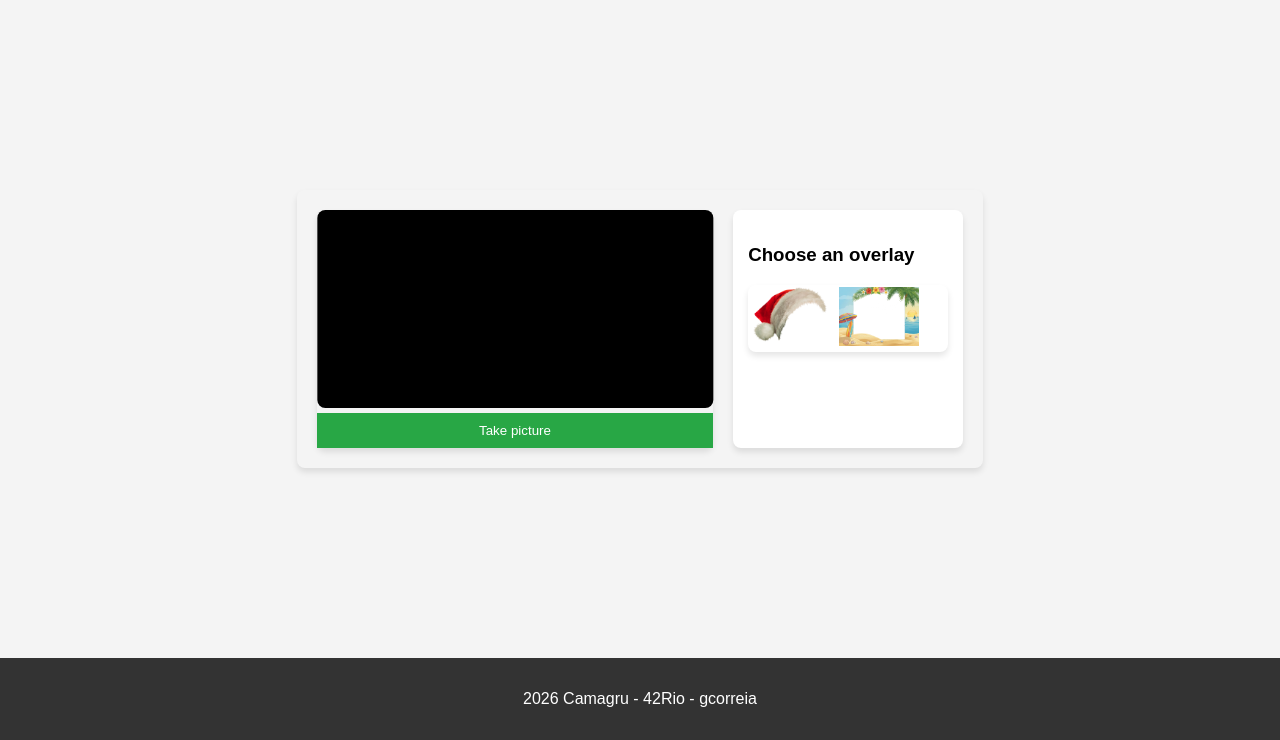
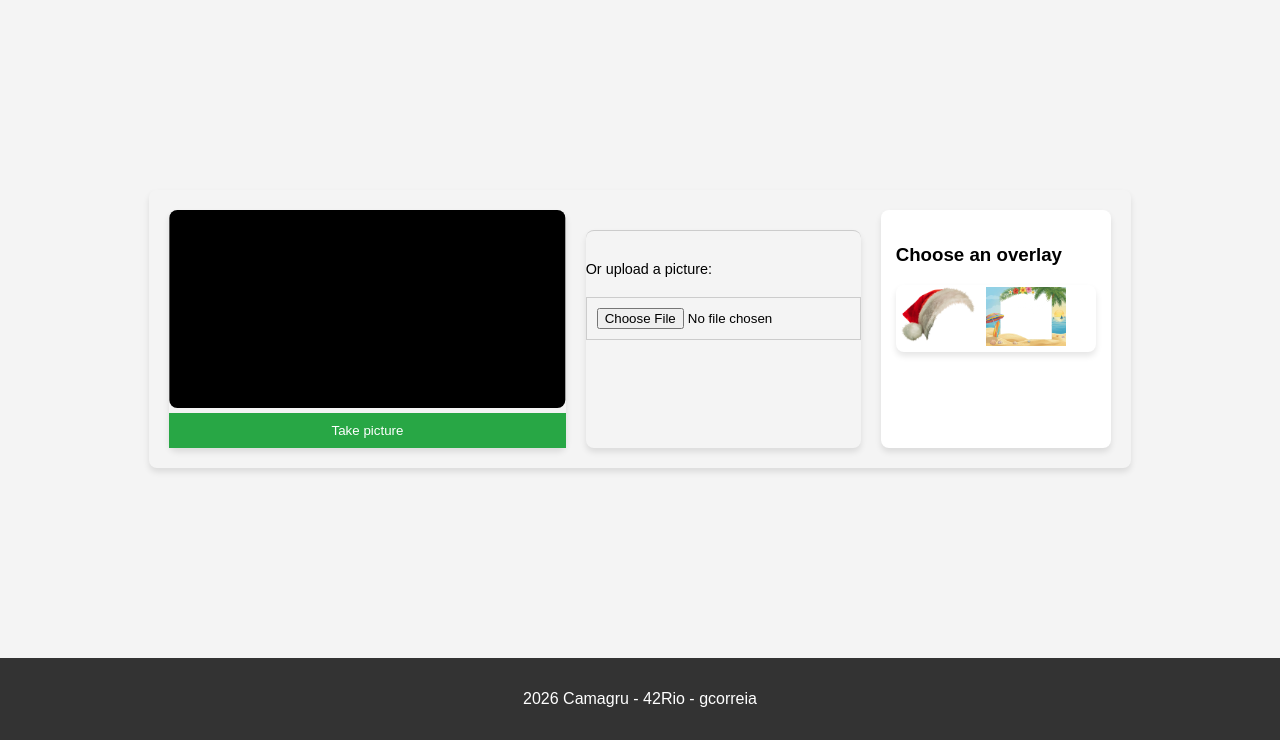
Before and after one commit to gabrielclcardoso/web1, a PHP site: page /studio.php in a window 1280 px wide. Shown: the part 60-800 px from the top of the page. Run offline with PHP 8.4, Linux system fonts and the light colour scheme; the visitor is signed in with stand-in values (Sample User, id 1).

Commit message:
feat: implement picture uploading

```diff
--- a/public/js/camera.js
+++ b/public/js/camera.js
@@ -1,15 +1,24 @@
 const video = document.getElementById("video");
+const canvas = document.getElementById("canvas");
 const captureBtn = document.getElementById("capture-btn");
+const fileUpload = document.getElementById("file-upload");
+const clearUploadBtn = document.getElementById("clear-upload");
 const overlayItems = document.querySelectorAll(".overlay-item");
+
 let selectedOverlay = null;
+let useUploadedFile = false;
 
+function startWebcam() {
   navigator.mediaDevices
     .getUserMedia({ video: true, audio: false })
     .then((stream) => {
       video.srcObject = stream;
     })
     .catch((err) => console.error("Unable to access webcam: ", err));
+}
+startWebcam();
 
+// Disable picture without overlay
 overlayItems.forEach((item) => {
   item.addEventListener("click", () => {
     overlayItems.forEach((i) => i.classList.remove("selected"));
@@ -19,15 +28,61 @@ overlayItems.forEach((item) => {
   });
 });
 
+// Image upload logic
+fileUpload.addEventListener("change", (e) => {
+  const file = e.target.files[0];
+  if (!file) return;
+
+  const reader = new FileReader();
+  reader.onload = (event) => {
+    const img = new Image();
+    img.onload = () => {
+      const MAX_WIDTH = 640;
+      let width = img.width;
+      let height = img.height;
+
+      if (width > MAX_WIDTH) {
+        height = height * (MAX_WIDTH / width);
+        width = MAX_WIDTH;
+      }
+
+      canvas.width = width;
+      canvas.height = height;
+
+      const ctx = canvas.getContext("2d");
+      ctx.drawImage(img, 0, 0, width, height);
+
+      // Switch from video to canvas
+      video.style.display = "none";
+      canvas.style.display = "block";
+      clearUploadBtn.style.display = "inline-block";
+      useUploadedFile = true;
+    };
+    img.src = event.target.result;
+  };
+  reader.readAsDataURL(file);
+});
+
+clearUploadBtn.addEventListener("click", () => {
+  fileUpload.value = "";
+  useUploadedFile = false;
+  canvas.style.display = "none";
+  video.style.display = "block";
+  clearUploadBtn.style.display = "none";
+});
+
 captureBtn.addEventListener("click", () => {
-  const canvas = document.getElementById("canvas");
+  let imageData;
+
+  if (useUploadedFile) {
+    imageData = canvas.toDataURL("image/jpeg", 0.8);
+  } else {
     canvas.width = video.videoWidth;
     canvas.height = video.videoHeight;
-
     const ctx = canvas.getContext("2d");
     ctx.drawImage(video, 0, 0, canvas.width, canvas.height);
-
-  const imageData = canvas.toDataURL("image/png");
+    imageData = canvas.toDataURL("image/jpeg", 0.8);
+  }
 
   fetch("save_post.php", {
     method: "POST",
@@ -35,12 +90,11 @@ captureBtn.addEventListener("click", () => {
     body: JSON.stringify({
       image: imageData,
       overlay: selectedOverlay,
+      is_webcam: !useUploadedFile,
     }),
   })
     .then((response) => {
-      if (!response.ok) {
-        throw new Error("Server error: " + response.statusText);
-      }
+      if (!response.ok) throw new Error("Error: " + response.statusText);
       return response.json();
     })
     .then((data) => {
@@ -48,7 +102,6 @@ captureBtn.addEventListener("click", () => {
       else alert("Error: " + data.message);
     })
     .catch((error) => {
-      console.error("Fetch error:", error);
-      alert("Unexpected error, check the console");
+      alert(error.message);
     });
 });
--- a/public/save_post.php
+++ b/public/save_post.php
@@ -29,9 +29,11 @@ try {
     $fileName = 'post_' . $_SESSION['user_id'] . '_' . time() . '_' . bin2hex(random_bytes(4)) . '.png';
     $savePath = $uploadDir . $fileName;
 
+	$isWebcam = isset($input['is_webcam']) ? $input['is_webcam'] : true;
+
 	// Image processing and saving
     $processor = new ImageProcessor();
-    $processor->loadFromBase64($input['image'])
+    $processor->loadFromBase64($input['image'], $isWebcam)
               ->applyOverlay($overlayAbsolutePath)
               ->save($savePath);
 
--- a/public/studio.php
+++ b/public/studio.php
@@ -12,10 +12,13 @@ require_once '../srcs/includes/header.php';
 <div class="editor-container">
     <div class="camera-section">
         <video id="video" autoplay playsinline></video>
-
         <canvas id="canvas" style="display:none;"></canvas>
-
         <button id="capture-btn" class="btn" disabled>Take picture</button>
+    </div>
+	<div class="upload-section" style="margin-top: 20px; padding-top: 15px; border-top: 1px solid #ccc;">
+            <p style="margin-bottom: 10px; font-size: 0.9em;">Or upload a picture:</p>
+            <input type="file" id="file-upload" accept="image/png, image/jpeg, image/jpg" style="margin-bottom: 10px;">
+            <button id="clear-upload" class="btn" style="display:none; background: #6c757d;">Back to Webcam</button>
     </div>
 
     <div class="sidebar">
```
Also changed, not shown: srcs/utils/ImageProcessor.php (+5 -2 lines), 1 other file. Lines whose indentation alone changed are shown as unchanged.
